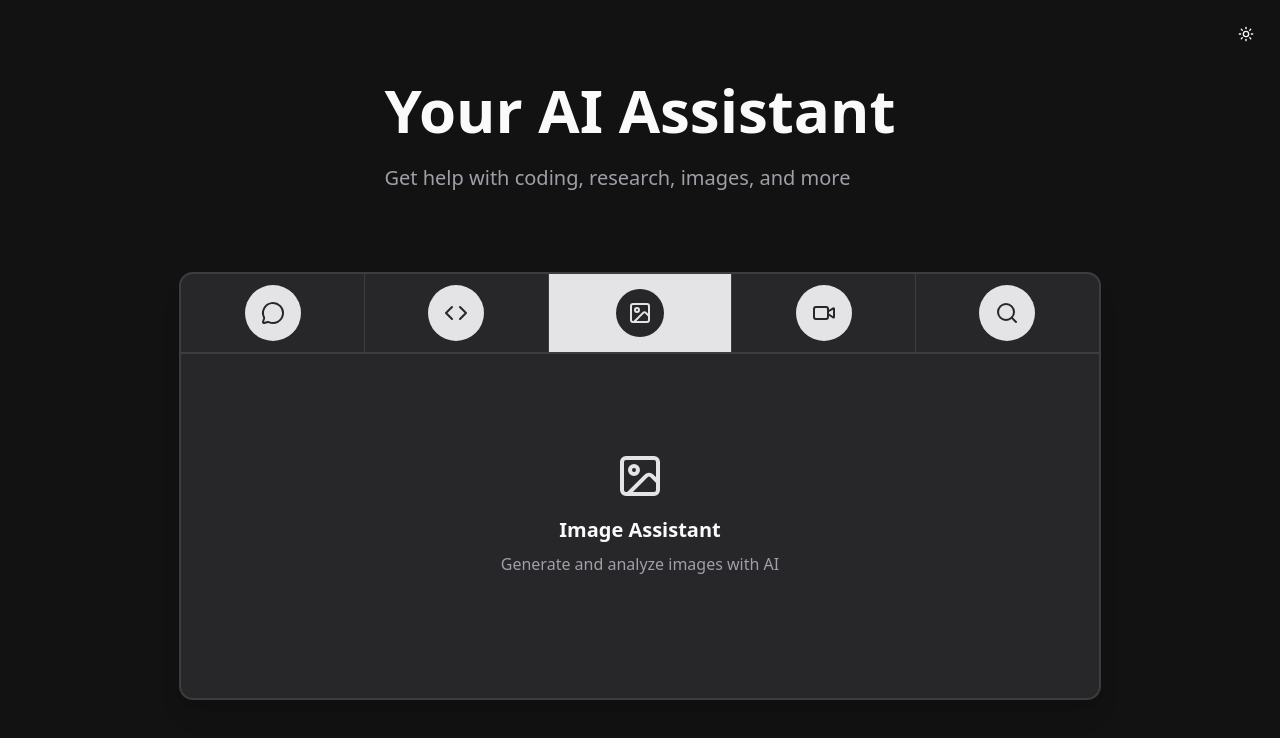
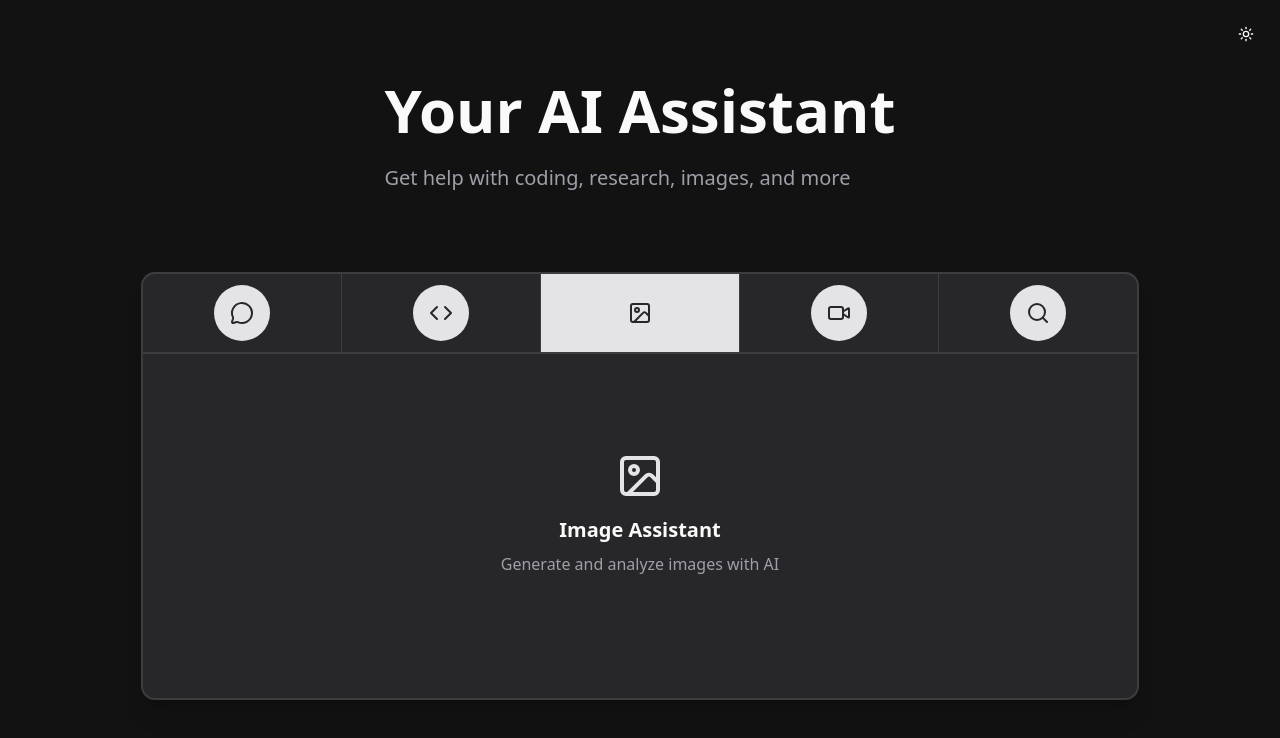
Before and after one commit to MuneebChaudhry-dev/myaiverse, a Next.js app: page / in a window 1280 px wide. Shown: the top 738 px of the page. Built offline with nearby package versions, Linux system fonts and the light colour scheme.

Commit message:
Updat the tabs

```diff
--- a/src/components/hompage/Hero.tsx
+++ b/src/components/hompage/Hero.tsx
@@ -42,7 +42,7 @@ export default function HeroSection() {
 
   return (
     <section className='py-20 px-4'>
-      <div className='max-w-6xl mx-auto'>
+      <div className=' max-w-7xl mx-auto'>
         <div className='flex flex-col lg:flex-col gap-12 items-center'>
           {/* Left side - Content */}
           <div>
@@ -55,7 +55,7 @@ export default function HeroSection() {
           </div>
 
           {/* Right side - Interactive Card with Tabs */}
-          <Card className=' max-w-4/5 w-full pt-0 shadow-xl hover:shadow-2xl transition-shadow duration-300 border-2'>
+          <Card className='max-w-4/5 w-full pt-0 shadow-xl hover:shadow-2xl transition-shadow duration-300 border-2'>
             <CardContent className='p-0'>
               <Tabs
                 value={activeTab}
@@ -64,7 +64,7 @@ export default function HeroSection() {
               >
                 {/* Tab Navigation - matches your image layout */}
                 <TabsList className='w-full h-20 bg-transparent p-0 rounded-none border-b-2 flex'>
-                  {tabs.map((tab) => {
+                  {tabs.map((tab, index) => {
                     const Icon = tab.icon;
                     const isActive = activeTab === tab.id;
 
@@ -72,30 +72,21 @@ export default function HeroSection() {
                       <TabsTrigger
                         key={tab.id}
                         value={tab.id}
-                        className='relative h-full w-full flex items-center justify-center bg-transparent border-r border-border last:border-r-0 data-[state=active]:bg-transparent data-[state=active]:shadow-none rounded-none'
+                        className={`relative p-0 h-full w-full flex items-center justify-center bg-transparent border-r border-border last:border-r-0 data-[state=active]:bg-transparent data-[state=active]:shadow-none rounded-none`}
                       >
-                        {/* Background - fills entire tab when active */}
-                        <div
-                          className={`absolute inset-0 transition-all duration-500 ease-out ${
-                            isActive ? 'bg-primary' : 'bg-transparent'
-                          }`}
-                        />
-
                         {/* Icon Circle */}
                         <div
-                          className={`relative z-10 transition-all duration-500 ease-out ${
+                          className={`relative z-10 transition-all duration-100 ease-out ${
                             isActive
-                              ? 'w-12 h-12 bg-primary-foreground rounded-full'
+                              ? 'w-full  h-full bg-primary'
                               : 'w-14 h-14 bg-primary rounded-full'
-                          } flex items-center justify-center`}
+                          } flex items-center justify-center ${
+                            index === 0 && isActive ? 'rounded-tl-xl' : ''
+                          } ${index === tabs.length - 1 && isActive ? 'rounded-tr-xl' : ''}`}
                         >
                           <Icon
                             size={24}
-                            className={`transition-colors duration-300 ${
-                              isActive
-                                ? 'text-primary'
-                                : 'text-primary-foreground'
-                            }`}
+                            className={`transition-colors duration-300 text-primary-foreground`}
                           />
                         </div>
                       </TabsTrigger>
--- a/src/components/ui/tabs.tsx
+++ b/src/components/ui/tabs.tsx
@@ -29,7 +29,7 @@ const TabsTrigger = React.forwardRef<
   <TabsPrimitive.Trigger
     ref={ref}
     className={cn(
-      "inline-flex items-center justify-center whitespace-nowrap rounded-sm px-3 py-1.5 text-sm font-medium ring-offset-background transition-all focus-visible:outline-none focus-visible:ring-2 focus-visible:ring-ring focus-visible:ring-offset-2 disabled:pointer-events-none disabled:opacity-50 data-[state=active]:bg-background data-[state=active]:text-foreground data-[state=active]:shadow-sm",
+      "inline-flex cursor-pointer items-center justify-center whitespace-nowrap rounded-sm px-3 py-1.5 text-sm font-medium ring-offset-background transition-all focus-visible:outline-none focus-visible:ring-2 focus-visible:ring-ring focus-visible:ring-offset-2 disabled:pointer-events-none disabled:opacity-50 data-[state=active]:bg-background data-[state=active]:text-foreground data-[state=active]:shadow-sm",
       className
     )}
     {...props}
```
